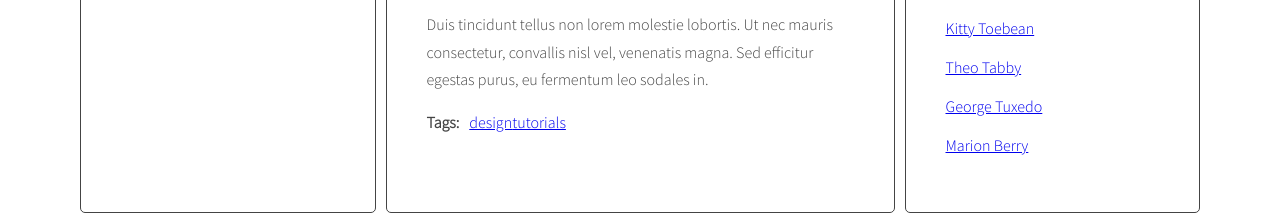
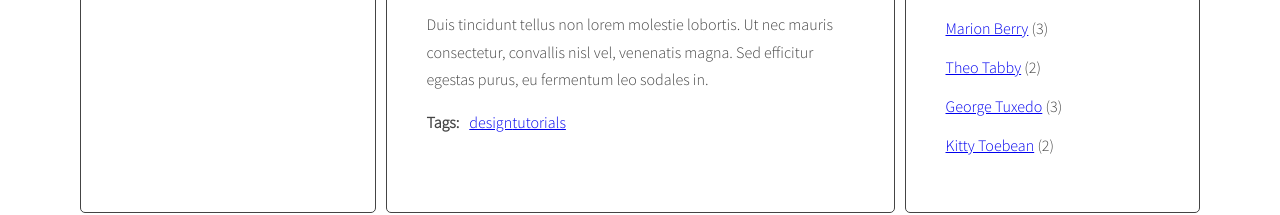
Before and after one commit to tomstry/javascript-blog, a website: page index.html in a window 1280 px wide. Shown: the part 662-877 px from the top of the page. Drawn offline with nearby package versions, Linux system fonts and the light colour scheme.

Commit message:
authors list added

```diff
--- a/index.html
+++ b/index.html
@@ -163,26 +163,6 @@
                   </ul>
                   <h2 class="section-title">Authors</h2>
                   <ul class="list authors">
-                    <li>
-                      <a href="#">
-                        <span class="author-name">Kitty Toebean</span>
-                      </a>
-                    </li>
-                    <li>
-                      <a href="#">
-                        <span class="author-name">Theo Tabby</span>
-                      </a>
-                    </li>
-                    <li>
-                      <a href="#">
-                        <span class="author-name">George Tuxedo</span>
-                      </a>
-                    </li>
-                    <li>
-                      <a href="#">
-                        <span class="author-name">Marion Berry</span>
-                      </a>
-                    </li>
                   </ul>
                 </aside>
               </main>
--- a/js/script.js
+++ b/js/script.js
@@ -32,6 +32,7 @@ const optArticleAuthorSelector = '.post-author';
 const optTagListSelector = '.sidebar .tags';
 const optCloudClassCount = 5;
 const optCloudClassPrefix = 'tag-size-';
+const optAuthorsListSelsctor = '.sidebar .authors';
 
 function generateTitleLinks(customSelector = ''){
 
@@ -183,15 +184,28 @@ function addClickListenersToTags(){
 }
 
 function generateAuthors(){
+  let allAuthors = {};
   const articles = document.querySelectorAll(optArticleSelector);
+  const authorsList = document.querySelector(optAuthorsListSelsctor);
   for(let article of articles){
     const authorWrapper = article.querySelector(optArticleAuthorSelector);
     let html = '';
     const authorTag = article.getAttribute('data-author');
     const linkAuthor ='by <a href="#author-'+ authorTag +'">'+ authorTag +'</a>';
     html = html + linkAuthor;
+    if(!allAuthors.hasOwnProperty(authorTag)){
+      allAuthors[authorTag] = 1;
+    }else{
+      allAuthors[authorTag]++;
+    }
     authorWrapper.innerHTML = html;
   }
+  let allAuthorsHTML = '';
+  for(let author in allAuthors){
+    const authorLinkHTML = '<li><a href="#author-'+ author +'">'+ author +'</a> (' + allAuthors[author] + ')</li>'
+    allAuthorsHTML += authorLinkHTML;
+  }
+  authorsList.innerHTML = allAuthorsHTML;
 }
 
 function authorClickHandler(event){
```
Also changed, not shown: 1 other file.
